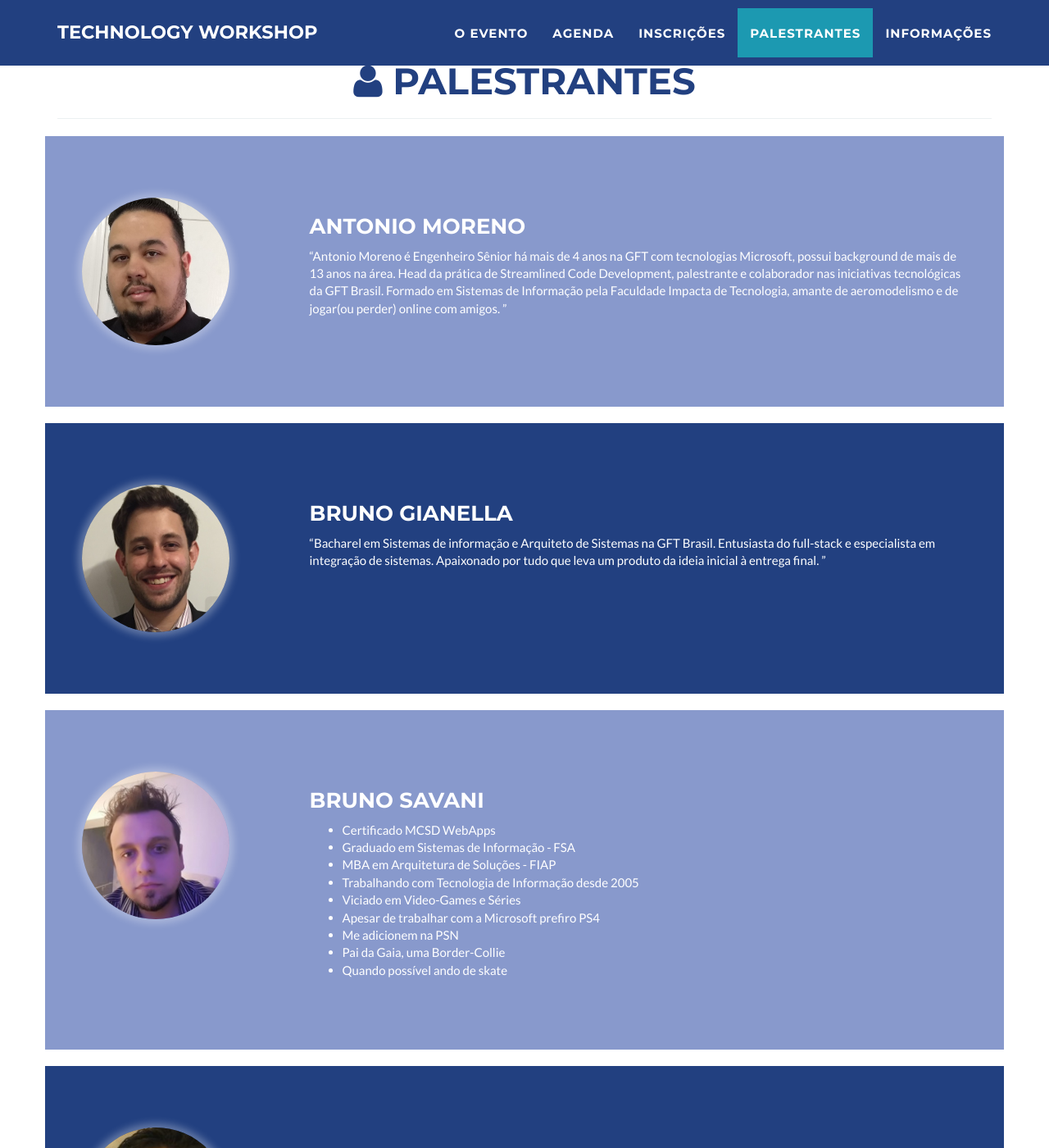
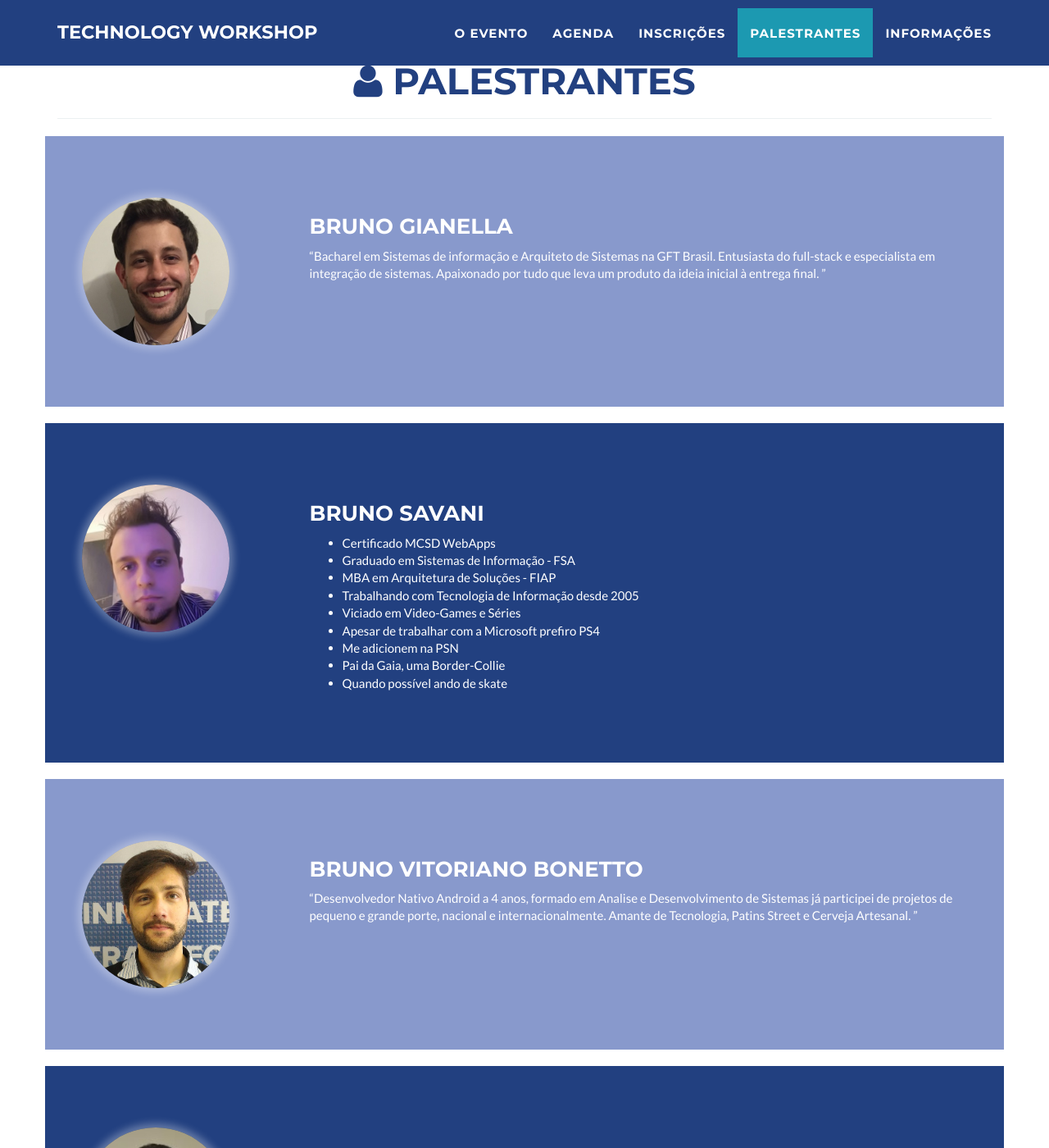
Before and after one commit to gft-technical-practices/2017-workshop-2, a Jekyll site: the page built from index.html, in a window 1280 px wide and 1400 px high, scrolled down 2693 px. Shown: the whole window at 82% size. Built offline with Jekyll 4.4.1, drawn with Linux system fonts in a browser that asks for light colours.

Commit message:
Update palestrantes.html
Alterações na guia palestrantes

```diff
--- a/_includes/palestrantes.html
+++ b/_includes/palestrantes.html
@@ -7,20 +7,7 @@
                     <hr>
                 </div>
             </div>
-            <div class="row palestrante-par" id="antonio_moreno">
-                <div class="col-md-3 foto-palestrante">
-                  <img src="img/palestrantes/antonio_moreno.jpg" />
-                </div>
-                <div class="col-md-9 bio-palestrante">
-                 <h3>Antonio Moreno</h3>
-                 <q>Antonio Moreno é Engenheiro Sênior há mais de 4 anos na GFT com tecnologias Microsoft,
-                  possui background de mais de 13 anos na área. Head da prática de Streamlined Code Development,
-                  palestrante e colaborador nas iniciativas tecnológicas da GFT Brasil. Formado em Sistemas de Informação
-                  pela Faculdade Impacta de Tecnologia, amante de aeromodelismo e de jogar(ou perder) online com amigos.
-                  </q>
-                </div>
-            </div>
-            <div class="row palestrante-impar" id="bruno_gianella">
+            <div class="row palestrante-par" id="bruno_gianella">
                 <div class="col-md-3 foto-palestrante">
                   <img src="img/palestrantes/bruno_giannella.jpg" />
                 </div>
@@ -32,7 +19,7 @@
                   </q>
                 </div>
             </div>
-          <div class="row palestrante-par" id="bruno_savani">
+          <div class="row palestrante-impar" id="bruno_savani">
                 <div class="col-md-3 foto-palestrante">
                   <img src="img/palestrantes/bruno_savani.jpg" />
                 </div>
@@ -51,17 +38,19 @@
                   </ul>
                 </div>
             </div>
-         <div class="row palestrante-impar" id="cassio_imamura">
+         <div class="row palestrante-par" id="bruno_vitoriano">
                 <div class="col-md-3 foto-palestrante">
-                  <img src="img/palestrantes/cassio_imamura.jpg" />
+                  <img src="img/palestrantes/bruno_vitoriano.jpg" />
                 </div>
                 <div class="col-md-9 bio-palestrante">
-                 <h3>Cassio Imamura</h3>
-                 <q>...
+                 <h3>Bruno Vitoriano Bonetto</h3>
+                 <q>Desenvolvedor Nativo Android a 4 anos, formado em Analise e Desenvolvimento de Sistemas
+                    já participei de projetos de pequeno e grande porte, nacional e internacionalmente.
+                    Amante de Tecnologia, Patins Street e Cerveja Artesanal.
                   </q>
                 </div>
             </div>
-         <div class="row palestrante-par" id="leonardo_azevedo">
+         <div class="row palestrante-impar" id="leonardo_azevedo">
                 <div class="col-md-3 foto-palestrante">
                   <img src="img/palestrantes/leonardo_azevedo.jpg" />
                 </div>
@@ -76,7 +65,7 @@
                   </q>
                 </div>
             </div>
-         <div class="row palestrante-impar" id="piero_guarneri">
+         <div class="row palestrante-par" id="piero_guarneri">
                 <div class="col-md-3 foto-palestrante">
                   <img src="img/palestrantes/piero_guarneri.jpg" />
                 </div>
@@ -89,7 +78,7 @@
                   </q>
                 </div>
             </div>
-         <div class="row palestrante-par" id="rafael_manzoni">
+         <div class="row palestrante-impar" id="rafael_manzoni">
                 <div class="col-md-3 foto-palestrante">
                   <img src="img/palestrantes/rafael_manzoni.jpg" />
                 </div>
@@ -111,7 +100,7 @@
                   </ul>
                 </div>
             </div>
-         <div class="row palestrante-impar" id="robson_agapito">
+         <div class="row palestrante-par" id="robson_agapito">
                 <div class="col-md-3 foto-palestrante">
                   <img src="img/palestrantes/agapito.jpg" />
                 </div>
```
